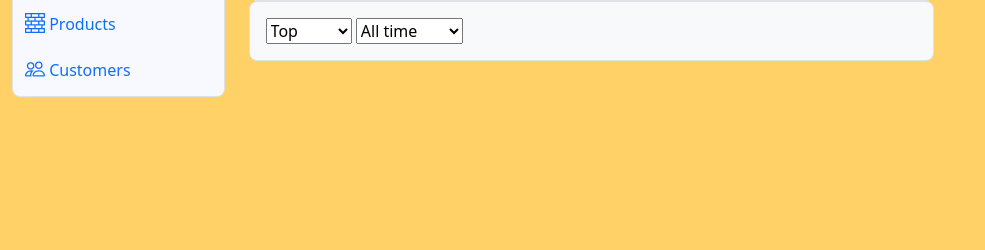
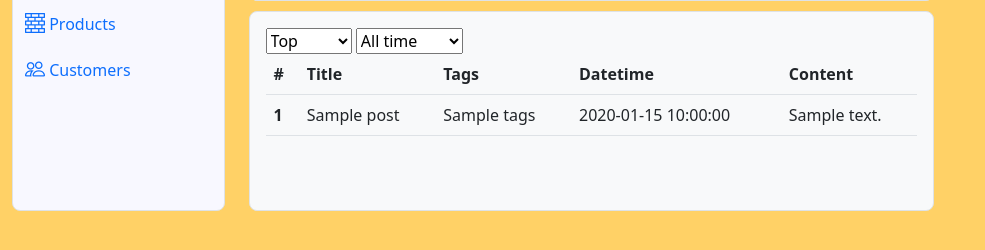
Before and after one commit to Alsa2/g4, a Flask app: template templates/search.html in a window 1280 px wide. Shown: the part 248-498 px from the top of the page, without its empty margins (0-985 px from the left). Run offline with Flask 3, Linux system fonts and the light colour scheme; the template is opened without the code that fills it: most values are stand-ins (such as "Sample title", 1, 10 or a date in 2020); some libraries are stand-ins or nearby versions.

Commit message:
tryed search

```diff
--- a/main.py
+++ b/main.py
@@ -162,7 +162,12 @@ def add():
 @app.route('/search', methods=['GET'])
 def search():
     search = request.args.get('search')
-    return render_template('search.html', search=search)
+
+    db = DatabaseHandler()
+    posts = db.search_posts(search)
+    db.close()
+
+    return render_template('search.html', search=search, posts=posts)
 
 @app.route('/user/<username>', methods=['GET', 'POST'])
 def user(username):
--- a/templates/search.html
+++ b/templates/search.html
@@ -6,7 +6,7 @@
         <h2>Search results for: {{ search }}</h2>
         <p>If the result is not what you expected, try to be more specific. Especially use the exact same words</p>
     </div>
-    <div class="bg-light border rounded-3 p-3">
+    <div class="bg-light border rounded-3 p-3" style="margin-top: 10px;min-height: 200px;">
         <form method="get">
             <select class="dropdown" id="Search_first-dropdown" onchange="Search_populateSecondDropdown()">
                 <option value="top">Top</option>
@@ -24,6 +24,31 @@
 
             </select>
         </form>
+        <span></span>
+        <table class="table">
+            <thead>
+                <tr>
+                <th scope="col">#</th>
+                <th scope="col">Title</th>
+                <th scope="col">Tags</th>
+                <th scope="col">Datetime</th>
+                <th scope="col">Content</th>
+
+                </tr>
+            </thead>
+            <tbody>
+                {% for post in posts %}
+                <tr>
+
+                    <th scope="row">{{ post.id }}</th>
+                    <td>{{ post.title }}</td>
+                    <td>{{ post.tags }}</td>
+                    <td>{{ post.datetime }}</td>
+                    <td>{{ post.content }}</td>
+                </tr>
+                {% endfor %}
+            </tbody>
+            </table>
     </div>
 </main>
 {% endblock %}
```
Also changed, not shown: database.db (added), 1 other file.
